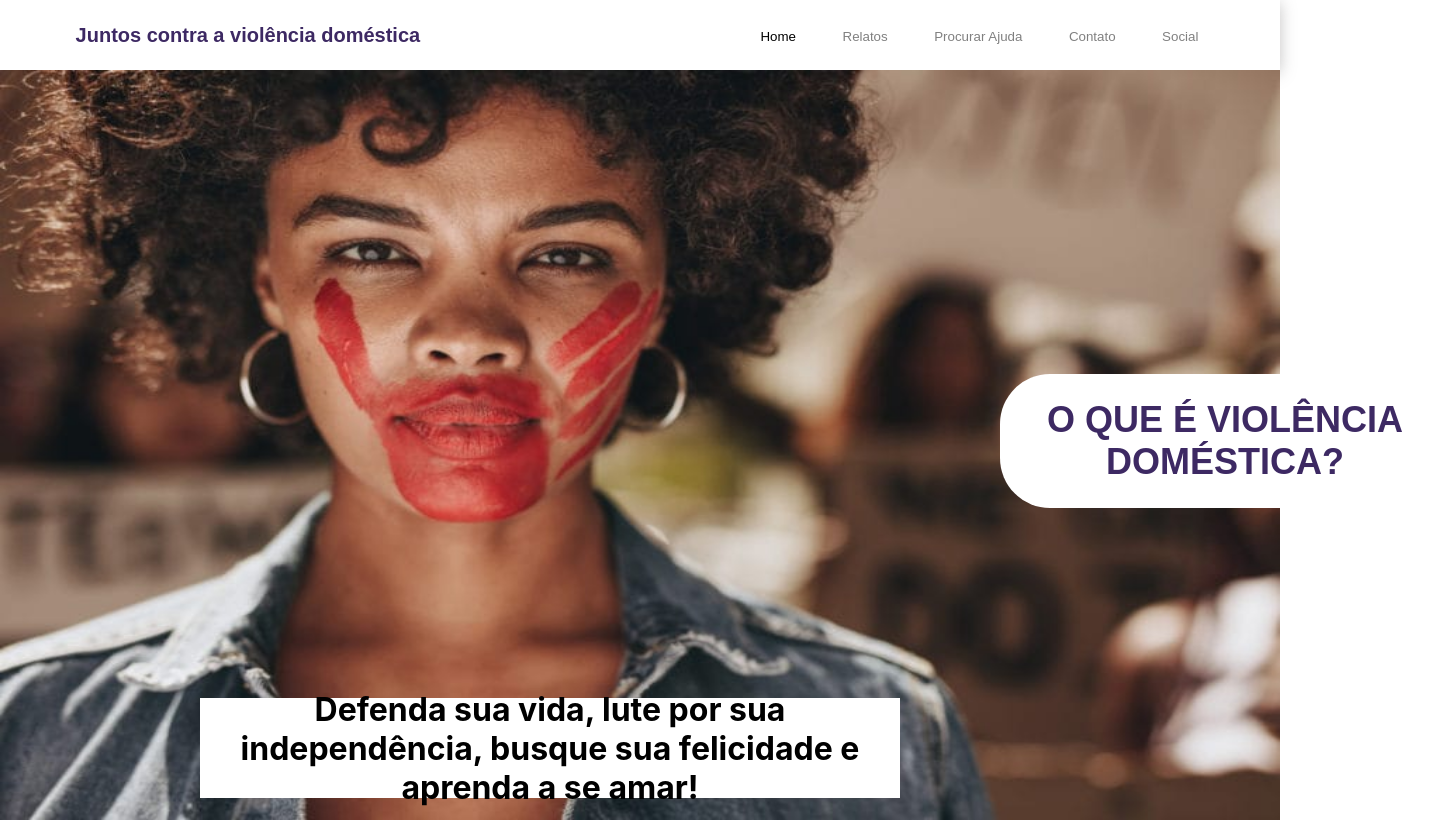
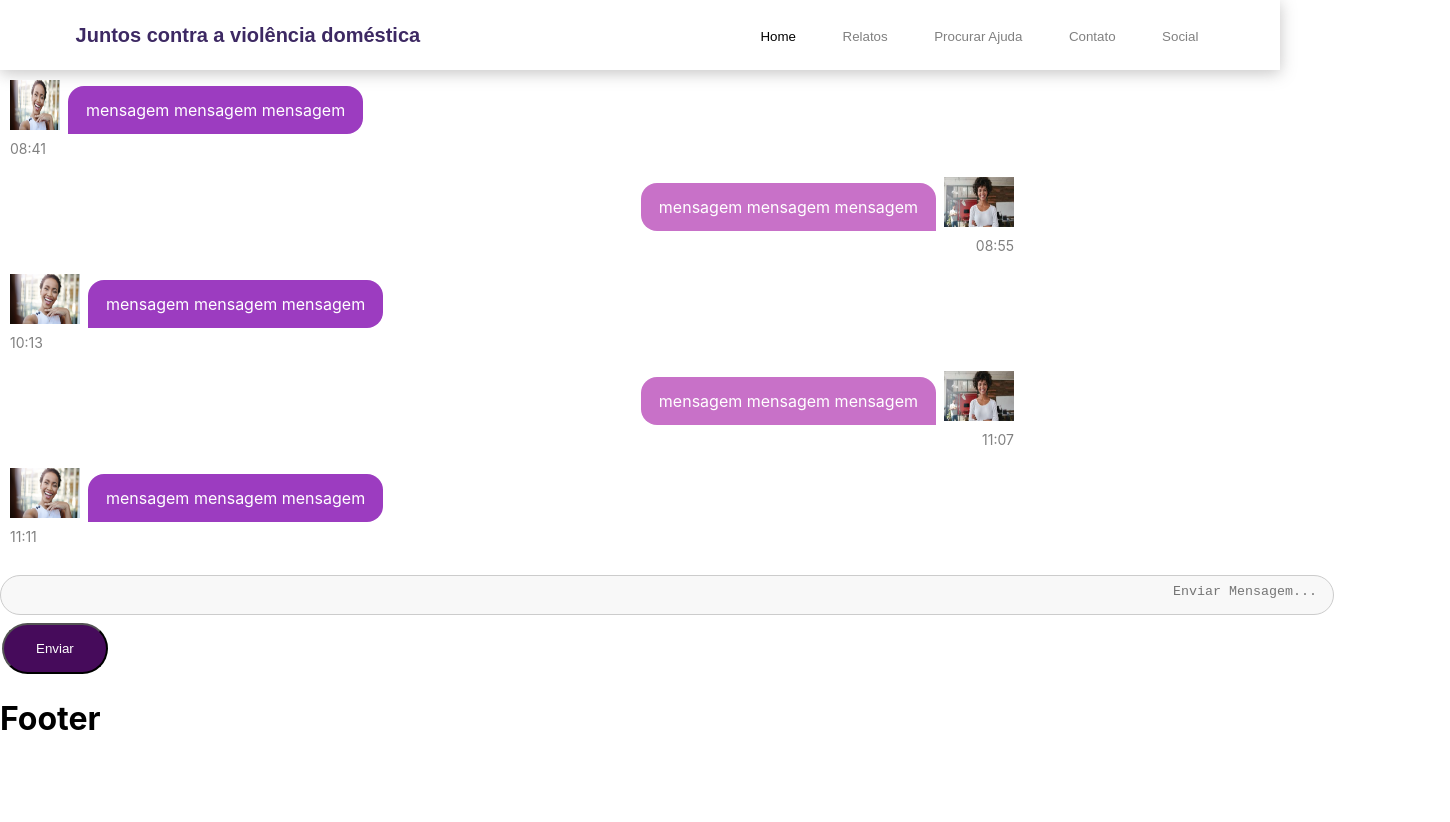
Before and after one commit to uniamerica/CMDM-front, a React (Create React App) app: page / in a window 1280 px wide. Shown: the top 822 px of the page, 1450 px wide, since content can reach past the window. After the commit the page ends 800 px from the top, so only its background shows below. Built offline with nearby package versions, Linux system fonts and the light colour scheme.

Commit message:
css social

```diff
--- a/src/App.js
+++ b/src/App.js
@@ -13,8 +13,8 @@ function App() {
   return (
     <div>
       <Header />
-      <Home />
-      <Footer />
+      <Social />
+	   <Footer />
     </div>
   );
 }
--- a/src/pages/Social.jsx
+++ b/src/pages/Social.jsx
@@ -1,64 +1,57 @@
 import React from 'react';
-
+import '../styles/Social.css'
+import img1 from '../img/pessoa1.jpg'
+import img2 from '../img/pessoa2.jpg'
 
 
 function Social() {
 return (
-<div>
-<div>
-    <div>
-        <div>
-           <img src="../img/img1.jpg" alt="Icone/Foto"class="rounded-circle" width="50px" height="50px"></img>
-            <div>
-               mensagem mensagem mensagem
+
+    <div className="box">
+      <div className="BlocoMensagem">
+        <div className="mensagemAlinhada">
+          <img src={img1} alt="Icone/Foto" className="rounded-circle" width="50px" height="50px"></img>
+            <div className="mensagemRecebida rec">mensagem mensagem mensagem</div>
         </div>
-        </div><span>08:41</span>
+        <span className="rec">08:41</span>
       </div>
-    <div>
-        <div>
-            <img src="../img/pessoa2.jpg" alt="Icone/Foto"  width="70px"height="50px"></img>
-            <div>
-             mensagem mensagem mensagem
+       <div className="BlocoMensagem">
+          <div className="mensagemAlinhada rev">
+            <img src={img2} alt="Icone/Foto" className="rounded-circle" width="70px"height="50px"></img>
+            <div className ="mensagemEnviada rev">mensagem mensagem mensagem</div>
           </div>
-        </div><span>08:55</span>
+          <span className ="rev">08:55</span>
       </div>
-    <div>
-        <div>
-           <img src="../img/pessoa1.jpg" alt="Icone/Foto" width="70px" height="50px"></img>
-            <div>
-             mensagem mensagem mensagem
+      <div className="BlocoMensagem">
+        <div className="mensagemAlinhada">
+          <img src={img1} alt="Icone/Foto" width="70px" className ="rouded-circle" height="50px"></img>
+          <div className="mensagemRecebida">mensagem mensagem mensagem</div>
+        </div>
+        <span className="rec">10:13</span>
+      </div>
+      <div className="BlocoMensagem">
+        <div className="mensagemAlinhada rev">
+          <img src={img2} alt="Icone/Foto"class="rounded-circle" width="70px" height="50px"></img>
+          <div className="mensagemEnviada rec">mensagem mensagem mensagem</div>
+        </div>
+        <span className="rev">11:07</span>
+      </div>
+      <div className="BlocoMensagem">
+        <div className="mensagemAlinhada">
+          <img src={img1}  alt="Iconea/Foto" className="rounded-circle"width="70px" height="50px"></img>
+          <div className="mensagemRecebida rec">mensagem mensagem mensagem</div>
+        </div>
+          <span className="rec">11:11</span>
+      </div>
+      <br />
+      <div className ="enviar">
+        <textarea placeholder="Enviar Mensagem..." />
+      </div>
+      <div className="box">
+        <input type="submit" value="Enviar" />
       </div>
     </div>
-    </div><span>10:13</span>
-    <div>
-        <div>
-           <img src="../img/pessoa2.jpg" alt="Icone/Foto"class="rounded-circle" width="70px" height="50px"></img>
-            <div>
-             mensagem mensagem mensagem
 
-            </div>
-        </div><span>11:07</span>
-    </div>
-    <div>
-        <div>
-           <img src="../img/pessoa1.jpg"  alt="Iconea/Foto" width="70px" height="50px"></img>
-            <div>
-             mensagem mensagem mensagem
-
-            </div>
-        </div><span>11:11</span>
-        <br></br>
-    </div>
-</div>
-<div>
-    <div>
-      <input type="text" placeholder="Enviar mensagem"></input>
-      <span>
-        <button type="button">Enviar</button>
-      </span>
-    </div>
-  </div>
-</div>
   );
   }
 
--- /dev/null
+++ b/src/styles/Social.css
@@ -0,0 +1,77 @@
+.BlocoMensagem {
+	padding: 10px 10px;
+	display: flex;
+	justify-content: flex-end;
+	flex-direction: column;
+	align-self: flex-end;
+	color: #fff;
+}
+.mensagemAlinhada {
+	display: inline-flex;
+}
+.mensagemAlinhada.rev {
+	flex-direction: row-reverse;
+}
+.mensagens{
+	min-width: 100px;
+	max-width: 100%;
+	padding: 16px 20px;
+	margin: 8px 10px;
+	background-color: #FAEFFA;
+	border-radius: 16px 16px 0 16px;
+	flex: end;
+}
+.box {
+  flex-direction: column;
+  align-items: flex-start;
+  width: 80%;
+}
+.mensagemEnviada{
+	min-width: 80px;
+	max-width: 750px;
+	padding: 14px 18px;
+	margin: 6px 8px;
+	background-color: #C871C8;
+	border-radius: 16px 16px 0 16px;
+}
+.mensagemRecebida {
+	min-width: 60px;
+	max-width: 700px;
+	padding: 14px 18px;
+	margin: 6px 8px;
+	background-color: #9C3CC0;
+	border-radius: 16px 16px 16px 0;
+}
+.rev {
+	align-self: flex-end;
+}
+.rec {
+	align-self: flex-start;
+}
+span.rev, span.rec{
+	font-size: 14px;
+	color: grey;
+}
+input[type=submit]{
+  background-color: #460B5B;
+  color: white;
+  padding: 16px 32px;
+  margin: 4px 2px;
+  border-radius: 100px;
+  align-items: flex-end;
+}
+.enviar{
+	display: block;
+	align-self: flex-end;
+	width:100%;
+}
+textarea {
+  width: 1300px;
+  height: 22px;
+  padding: 8px 16px;
+  border: 1px solid #ccc;
+  border-radius: 50px;
+  background-color: #f8f8f8;
+  resize: none;
+  text-align: right;
+}
```
Lines whose indentation alone changed are shown as unchanged.
